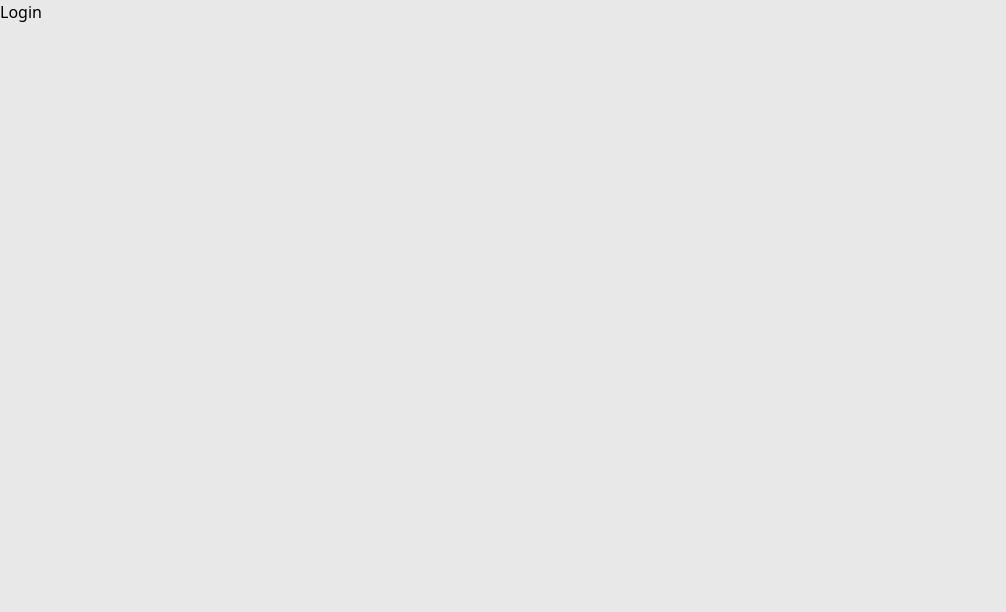
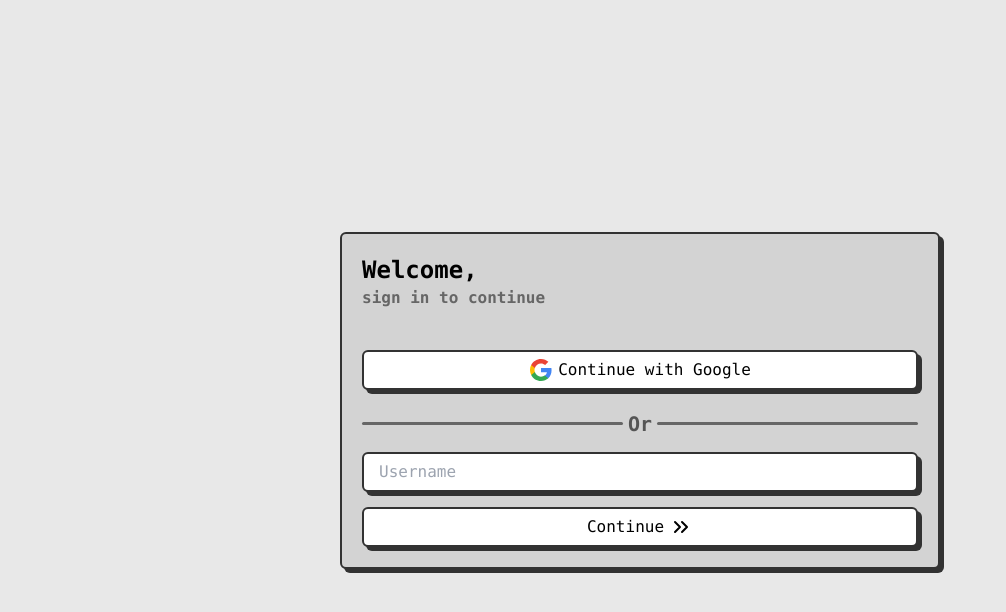
Before and after one commit to fcbvttn123/chat-app, a React (Vite) app in the folder frontend/: page /login in a window 1280 px wide. Shown: the top 612 px of the page, without its empty margins (0-1006 px from the left). Built offline with nearby package versions, Linux system fonts and the light colour scheme.

Commit message:
Login Page is finished in terms of frontend

```diff
--- /dev/null
+++ b/frontend/src/components/Button.jsx
@@ -0,0 +1,11 @@
+export function Button({ children, customStyle }) {
+  return (
+    <button
+      style={customStyle}
+      className="group bg-white w-full px-[15px] py-[6px] flex items-center justify-center gap-[5px] rounded-md border-2 border-solid border-[#323232] shadow-[4px_4px_#323232] transition-all duration-[250ms] relative overflow-hidden z-[1] hover:text-[#e8e8e8]"
+    >
+      <div className="absolute top-0 left-0 h-full w-[0%] group-hover:w-full bg-[#212121] z-[-1] shadow-[4px_8px_19px_-3px_rgba(0, 0, 0, 0.27)] transition-all duration-[250ms]"></div>
+      {children}
+    </button>
+  )
+}
--- /dev/null
+++ b/frontend/src/components/ContinueIcon.jsx
@@ -0,0 +1,19 @@
+export function ContinueIcon() {
+  return (
+    <svg
+      className="icon w-[1.5rem] h-[1.5rem]"
+      xmlns="http://www.w3.org/2000/svg"
+      width="24"
+      height="24"
+      viewBox="0 0 24 24"
+      fill="none"
+      stroke="currentColor"
+      strokeWidth="2"
+      strokeLinecap="round"
+      strokeLinejoin="round"
+    >
+      <path d="m6 17 5-5-5-5"></path>
+      <path d="m13 17 5-5-5-5"></path>
+    </svg>
+  )
+}
--- /dev/null
+++ b/frontend/src/components/GoogleIcon.jsx
@@ -0,0 +1,23 @@
+export function GoogleIcon() {
+  return (
+    <svg className="icon w-[1.5rem] h-[1.5rem]" viewBox="0 0 24 24">
+      <path
+        d="M22.56 12.25c0-.78-.07-1.53-.2-2.25H12v4.26h5.92c-.26 1.37-1.04 2.53-2.21 3.31v2.77h3.57c2.08-1.92 3.28-4.74 3.28-8.09z"
+        fill="#4285F4"
+      ></path>
+      <path
+        d="M12 23c2.97 0 5.46-.98 7.28-2.66l-3.57-2.77c-.98.66-2.23 1.06-3.71 1.06-2.86 0-5.29-1.93-6.16-4.53H2.18v2.84C3.99 20.53 7.7 23 12 23z"
+        fill="#34A853"
+      ></path>
+      <path
+        d="M5.84 14.09c-.22-.66-.35-1.36-.35-2.09s.13-1.43.35-2.09V7.07H2.18C1.43 8.55 1 10.22 1 12s.43 3.45 1.18 4.93l2.85-2.22.81-.62z"
+        fill="#FBBC05"
+      ></path>
+      <path
+        d="M12 5.38c1.62 0 3.06.56 4.21 1.64l3.15-3.15C17.45 2.09 14.97 1 12 1 7.7 1 3.99 3.47 2.18 7.07l3.66 2.84c.87-2.6 3.3-4.53 6.16-4.53z"
+        fill="#EA4335"
+      ></path>
+      <path d="M1 1h22v22H1z" fill="none"></path>
+    </svg>
+  )
+}
--- /dev/null
+++ b/frontend/src/components/Separator.jsx
@@ -0,0 +1,9 @@
+export function Separator({ children }) {
+  return (
+    <div className="mt-[20px] mb-[14px] flex justify-center items-center gap-[5px] w-full">
+      <div className="h-[3px] w-full rounded-lg bg-[#666]"></div>
+      <span className="text-xl text-[#555] font-extrabold">{children}</span>
+      <div className="h-[3px] w-full rounded-lg bg-[#666]"></div>
+    </div>
+  )
+}
--- /dev/null
+++ b/frontend/src/components/TextInput.jsx
@@ -0,0 +1,10 @@
+export function TextInput({ placeholder, name }) {
+  return (
+    <input
+      type="text"
+      name={name}
+      placeholder={placeholder}
+      className="bg-white w-full px-[15px] py-[6px] flex items-center justify-center gap-[5px] rounded-md border-2 border-solid border-[#323232] shadow-[4px_4px_#323232] overflow-hidden"
+    />
+  )
+}
--- a/frontend/src/pages/Login.jsx
+++ b/frontend/src/pages/Login.jsx
@@ -1,7 +1,37 @@
+import { Button } from "../components/Button"
+import { ContinueIcon } from "../components/ContinueIcon"
+import { GoogleIcon } from "../components/GoogleIcon"
+import { Separator } from "../components/Separator"
+import { TextInput } from "../components/TextInput"
+
 export function Login() {
   return (
-    <div>
-      <h1>Login</h1>
+    // This div element is the form container, mainly used to center the form
+    // It has full width and height of the parent component (Layout)
+    <div className="h-full w-full px-[50px] flex items-center justify-center">
+      {/* Form Component */}
+      <form
+        onSubmit={formSubmitted}
+        className="w-full max-w-[600px] p-5 bg-[#d3d3d3] flex flex-col items-start justify-center rounded-md border-2 border-solid border-[#323232] shadow-[4px_4px_#323232] font-mono"
+      >
+        <h1 className="text-2xl font-extrabold">Welcome,</h1>
+        <h2 className="pb-[40px] text-[#666] font-extrabold">
+          sign in to continue
+        </h2>
+        <Button>
+          <GoogleIcon /> Continue with Google
+        </Button>
+        <Separator>Or</Separator>
+        <TextInput name="username" placeholder="Username" />
+        <Button customStyle={{ marginTop: "15px" }}>
+          Continue <ContinueIcon />
+        </Button>
+      </form>
     </div>
   )
 }
+
+function formSubmitted(e) {
+  e.preventDefault()
+  console.log("Form Submitted")
+}
```
Also changed, not shown: frontend/notes.txt.
